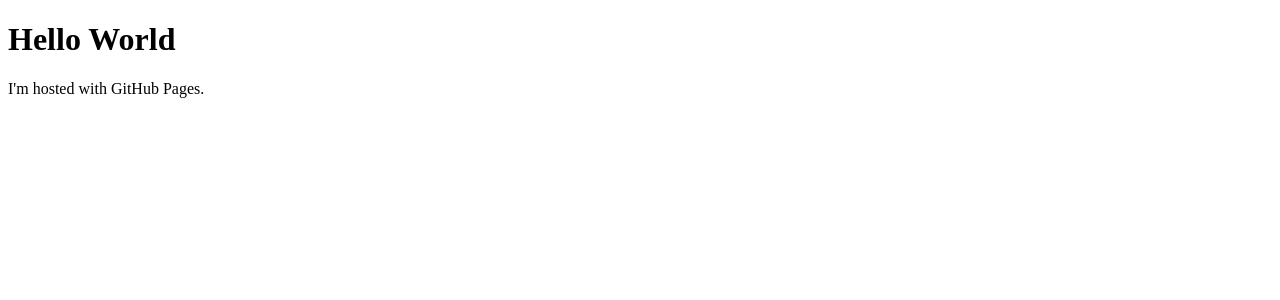
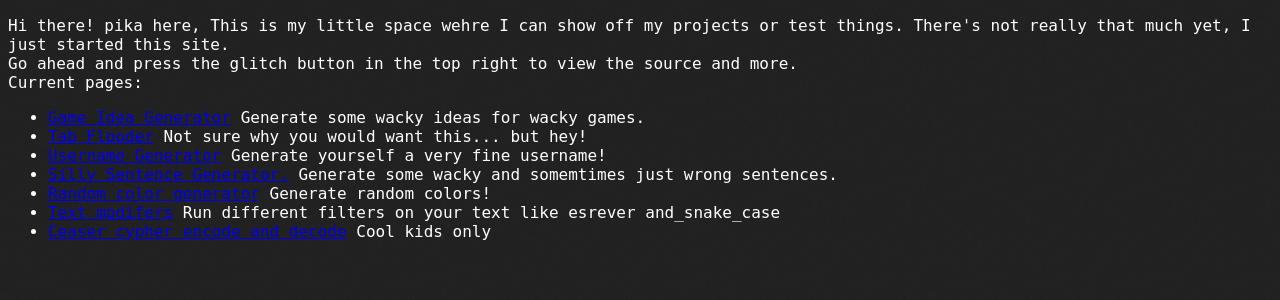
Before and after one commit to pikapower9080/pikapower9080.github.io, a PHP site: page / in a window 1280 px wide. Shown: the top 300 px of the page. Run offline with PHP 8.4, Linux system fonts and the light colour scheme; some libraries are stand-ins or nearby versions.

Commit message:
even more uploading

```diff
--- a/index.html
+++ b/index.html
@@ -1,7 +1,37 @@
 <!DOCTYPE html>
-<html>
-<body>
-<h1>Hello World</h1>
-<p>I'm hosted with GitHub Pages.</p>
-</body>
+<html lang="en">
+  <head>
+    <meta charset="utf-8">
+    <meta http-equiv="X-UA-Compatible" content="IE=edge">
+    <meta name="viewport" content="width=device-width, initial-scale=1">
+    <meta name="description" content="A site to showcase what my projects and experiments. Created by thereal_pika using glitch!">
+    <meta name="Keywords" content="Showcase, pika, thereal_pika">
+    <meta name="author" content="thereal_pika on glitch">
+    <title>My Showcase</title>
+    <script src="server.js"></script>
+    <!-- import the webpage's stylesheet -->
+    <link rel="stylesheet" href="/style.css">
+    <link rel="icon" href="https://cdn.glitch.com/project-avatar/9deeb30c-8f64-4d6d-9cfe-a7145805e410.png">
+  </head>
+  <body>
+    <p>
+      Hi there! pika here, This is my little space wehre I can show off my projects or test things. There's not really that much yet,
+      I just started this site. <br> Go ahead and press the glitch button in the top right to view the source and more.<br>
+      Current pages: <br>
+      <ul>
+        <li><a href="fun/gameideagenerator.html">Game Idea Generator</a> Generate some wacky ideas for wacky games.</li>
+        <li><a href="tools/tabflooder.html">Tab Flooder</a> Not sure why you would want this... but hey!</li>
+        <li><a href="tools/usernamegenerator.html">Username Generator</a> Generate yourself a very fine username!</li>
+        <li><a href="fun/sentence.html">Silly Sentence Generator.</a> Generate some wacky and somemtimes just wrong sentences.</li>
+        <li><a href="tools/color.html">Random color generator</a> Generate random colors!</li>
+        <li><a href="tools/text.html">Text modifers</a> Run different filters on your text like esrever and_snake_case</li>
+        <li><a href="tools/code.html">Ceaser cypher encode and decode</a> Cool kids only</li>
+     </ul>
+    </p>
+
+    <!-- include the Glitch button to show what the webpage is about and
+    to make it easier for folks to view source and remix -->
+    <div class="glitchButton" style="position:fixed;top:20px;right:20px;"></div>
+    <script src="https://button.glitch.me/button.js" defer></script>
+  </body>
 </html>
--- a/style.css
+++ b/style.css
@@ -3,14 +3,14 @@
 
 @font-face {
     font-family: 'cutive_monoregular';
-    src: url('https://cdn.glitch.com/9deeb30c-8f64-4d6d-9cfe-a7145805e410%2Fcutivemono-regular-webfont.woff?v=1622914121898') format('woff2'),
-         url('https://cdn.glitch.com/9deeb30c-8f64-4d6d-9cfe-a7145805e410%2Fcutivemono-regular-webfont.woff2?v=1622914126565') format('woff');
+    src: url('assets/fonts/cutive_monoregular/cutivemono-regular-webfont.woff2') format('woff2'),
+         url('assets/fonts/cutive_monoregular/cutivemono-regular-webfont.woff') format('woff');
     font-weight: normal;
     font-style: normal;
 }
 
 body {
-  background-image: url("https://cdn.glitch.com/9deeb30c-8f64-4d6d-9cfe-a7145805e410%2FdarkNoiseBackground.png?v=1603721414197");
+  background-image: url("assets/background.png");
   background-color:black;
   font-family: '', monospace, sans-serif;
   color: white;
```
Also changed, not shown: assets/fonts/cutive_monoregular/cutivemono-regular-webfont.woff (added), assets/fonts/cutive_monoregular/cutivemono-regular-webfont.woff2 (added), 2 other files.
